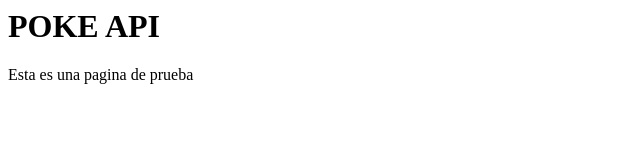
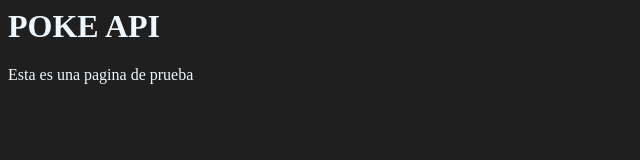
Before and after one commit to NicoUrrego/pokeApi, a plain HTML site: page index.html in a window 1280 px wide. Shown: the whole page, without its empty margins (0-640 px from the left). Drawn offline with Linux system fonts and the light colour scheme.

Commit message:
Commit 5

```diff
--- a/index.html
+++ b/index.html
@@ -4,7 +4,7 @@
     <meta name="viewport" content="width=device-width, initial-scale=1.0">
     <title>Document</title>
 </head>
-<link rel="stylesheet" href="styles">
+<link rel="stylesheet" href="styles.css">
 <body>
     <h1>POKE API</h1>
     <p>Esta es una pagina de prueba</p>
```
